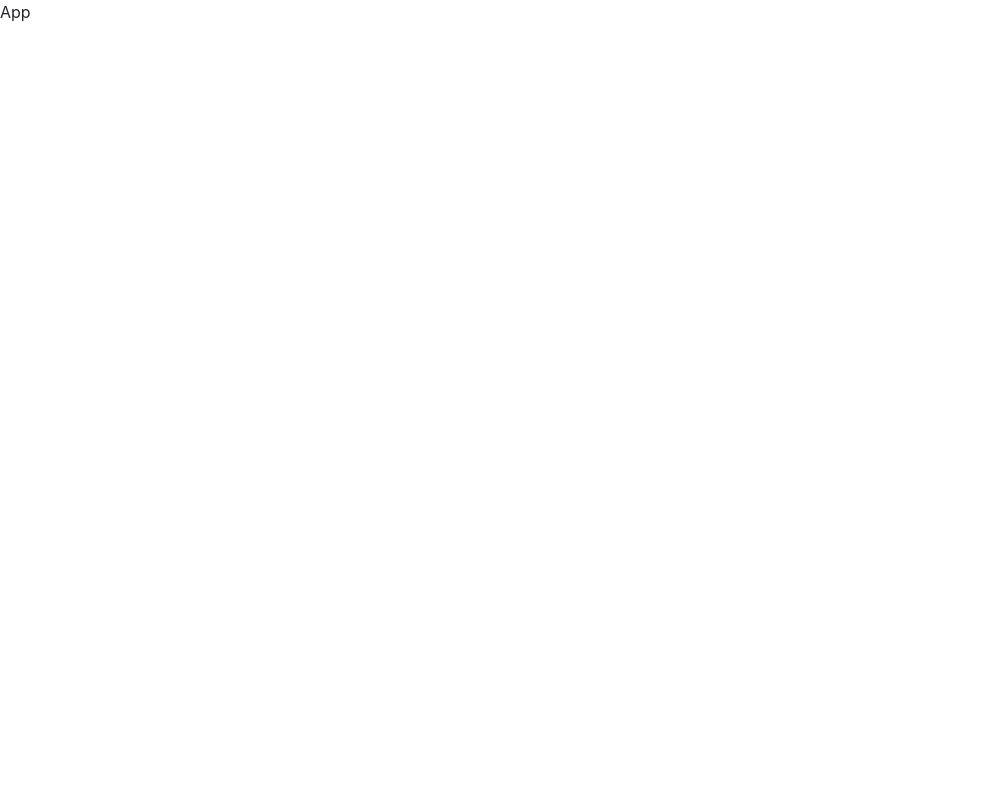
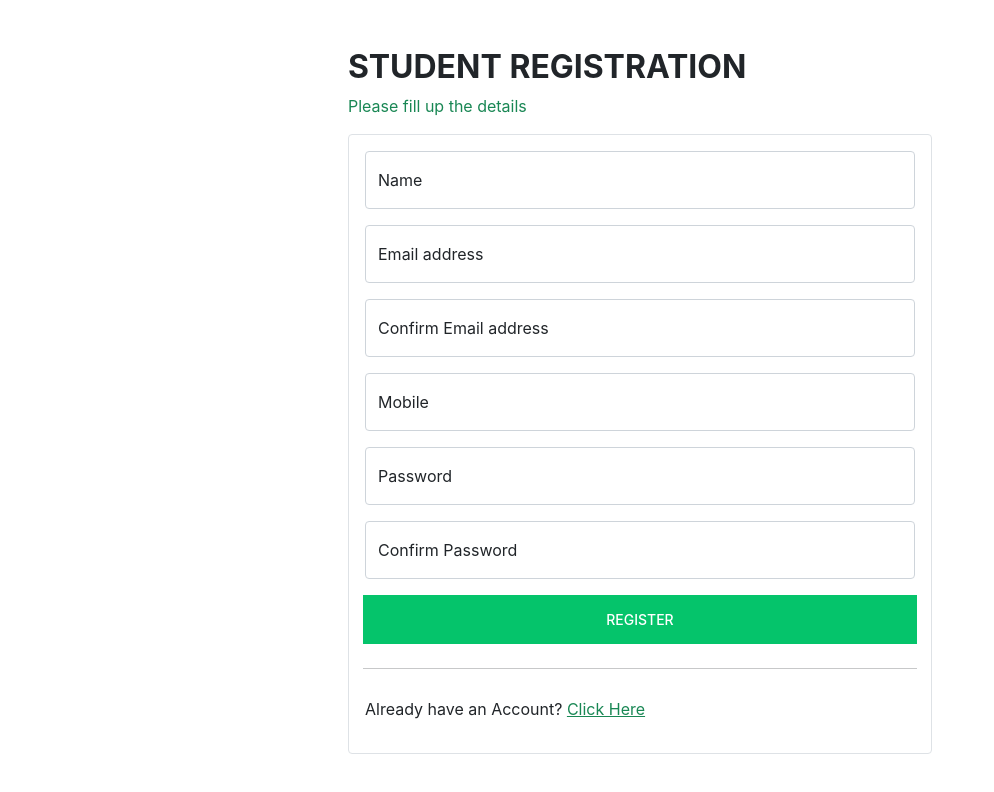
Before and after one commit to shagunchaudhary72/cdac-project, a React (Create React App) app in the folder frontend-university-counselling-system/: page / in a window 1280 px wide. Shown: the top 792 px of the page, without its empty margins (0-994 px from the left). Built offline with nearby package versions, Linux system fonts and the light colour scheme.

Commit message:
Frontend Login and Registeration done by TUSHAR

```diff
--- a/frontend-university-counselling-system/package.json
+++ b/frontend-university-counselling-system/package.json
@@ -8,6 +8,7 @@
     "@testing-library/user-event": "^13.5.0",
     "react": "^18.0.0",
     "react-dom": "^18.0.0",
+    "react-icons": "^4.3.1",
     "react-scripts": "5.0.0",
     "web-vitals": "^2.1.4"
   },
--- a/frontend-university-counselling-system/public/index.html
+++ b/frontend-university-counselling-system/public/index.html
@@ -9,7 +9,6 @@
       name="description"
       content="Web site created using create-react-app"
     />
-    <link rel="apple-touch-icon" href="%PUBLIC_URL%/logo192.png" />
     <!--
       manifest.json provides metadata used when your web app is installed on a
       user's mobile device or desktop. See https://developers.google.com/web/fundamentals/web-app-manifest/
--- a/frontend-university-counselling-system/src/App.js
+++ b/frontend-university-counselling-system/src/App.js
@@ -1,8 +1,12 @@
 import React from 'react'
+import Login from './Components/Login/Login'
+import RegisterStudent from './Components/RegisterAsStudent/RegisterStudent'
 
 const App = () => {
   return (
-    <div>App</div>
+    <>
+      <RegisterStudent />
+    </>
   )
 }
 
--- /dev/null
+++ b/frontend-university-counselling-system/src/Components/Login/Login.css
@@ -0,0 +1,81 @@
+.btn1 {
+	font-weight: 500;
+	text-align: center;
+	color: #fff;
+	background:#20232E;
+	display: inline-block;
+	padding: 14px 30px;
+	border-radius: 0px;
+	text-transform: uppercase;
+	cursor: pointer;
+	font-size: 14px;
+	overflow: hidden;
+	position: relative;
+	border: none;
+	box-shadow: none;
+	vertical-align: middle;
+	-webkit-transform: perspective(1px) translateZ(0);
+	transform: perspective(1px) translateZ(0);
+	-webkit-transition: all 0.3s ease 0s;
+	-moz-transition: all 0.3s ease 0s;
+	transition: all 0.3s ease 0s;
+}
+.btn1:before {
+	content: "";
+	position: absolute;
+	z-index: -1;
+	top: 0;
+	bottom: 0;
+	left: 0;
+	right: 0;
+	background: #05C46B;
+	-webkit-transform: scaleX(0);
+	transform: scaleX(0);
+	-webkit-transform-origin: 50%;
+	transform-origin: 50%;
+	-webkit-transition: all 0.3s ease 0s;
+	-moz-transition: all 0.3s ease 0s;
+	transition: all 0.3s ease 0s;
+}
+.btn1:hover:before,
+.btn1:focus:before,
+.btn1:active:before {
+	transform: scaleX(1);
+}
+.btn1:hover,
+.btn1:focus,
+.btn1:active {
+	color: #fff;
+}
+/* Primary */
+.btn1.primary1 {
+	background: #20232E;
+	color: #fff;
+}
+.btn1.primary1:before{
+	transform: scaleX(1);
+}
+.btn1.primary1:hover:before{
+	transform: scaleX(0);
+}
+/* White */
+.btn1.white{
+	background:#fff;
+	color:#252525;
+}
+.btn1.white:hover{
+	color:#fff;
+}
+/* White Primary */
+.btn1.white.primary1{
+	color:#fff;
+}
+.btn1.white.primary1:before{
+	transform: scaleX(1);
+}
+.btn1.white.primary1:hover:before{
+	transform: scaleX(0);
+}
+.btn1.white.primary1:hover{
+	color:#252525;
+}
--- /dev/null
+++ b/frontend-university-counselling-system/src/Components/Login/Login.jsx
@@ -0,0 +1,55 @@
+import { useState } from "react";
+import "./Login.css";
+const Login = () => {
+
+    const [email, setEmail] = useState("");
+    const [password, setPassword] = useState("");
+
+
+    let emailTextHandler = (event) => {
+        setEmail(event.target.value);
+    }
+    let passwordTextHandler = (event) => {
+        setPassword(event.target.value);
+    }
+
+
+    let onLoginSubmit = (event) => {
+        event.preventDefault();
+        console.log(email + " " + password);
+    }
+
+    return (
+        <div className="container-fluid w-50 mt-5">
+            <div className="m-3">
+                <h2 className="fw-bold mb-2 text-uppercase">Login</h2>
+                <p className="text-50 text-success mb-3">Please enter your login and password!</p>
+                <div className="border border-1 rounded">
+                    <div className="m-3">
+                        <form onSubmit={onLoginSubmit}>
+                            <div className="form-floating mb-3">
+                                <input type="email" className="form-control" value={email} onChange={emailTextHandler} placeholder="name@example.com" />
+                                <label>Email address</label>
+                            </div>
+                            <div className="form-floating mb-3">
+                                <input type="password" className="form-control" value={password} onChange={passwordTextHandler} placeholder="password" />
+                                <label>Password</label>
+                            </div>
+
+                            <div className="row g-1">
+                                <div className="text-center mb-2"><a href="#!" className="link-success">Forgot password?</a></div>
+                                <button className="btn1 primary1">Login</button>
+
+
+                                <hr className="my-4" />
+                                <p>Don't have an account? <a href="#!" className="link-success">Register as Student</a><span className="text-secondary"> OR </span><a href="#!" className="link-success">College</a></p>
+                            </div>
+                        </form>
+                    </div >
+                </div >
+            </div >
+        </div >
+    );
+}
+
+export default Login;
--- /dev/null
+++ b/frontend-university-counselling-system/src/Components/RegisterAsStudent/RegisterStudent.jsx
@@ -0,0 +1,98 @@
+import { useState } from "react";
+
+const RegisterStudent = () => {
+
+    const [email, setEmail] = useState("");
+    const [password, setPassword] = useState("");
+    const [name,setName] = useState("");
+    const [confirmEmail, setConfirmEmail] = useState("");
+    const [phone,setPhone] = useState("");
+    const [confirmPassword, setConfirmPassword] = useState("");
+    const [role,setRole] = useState("STUDENT");
+    const [nameErr,setNameErr] = useState("");
+    const [emailErr,setEmailErr] = useState("");
+    const [confirmEmailErr,setConfirmEmailErr] = useState("");
+    const [phoneErr,setPhoneErr] = useState("");
+
+
+    let emailTextHandler = (event) => {
+        setEmail(event.target.value);
+    }
+    let passwordTextHandler = (event) => {
+        setPassword(event.target.value);
+    }
+    let nameTextHandler = (event) => {
+        setName(event.target.value);
+    }
+
+    let confirmEmailTextHandler = (event) => {
+        setConfirmEmail(event.target.value)
+    }
+
+    let confirmPasswordTextHandler = (event) => {
+        setConfirmPassword(event.target.value);
+    }
+
+    let phoneTextHandler = (event) => {
+        setPhone(event.target.value);
+    }
+
+    let validation = () => {
+        if(name == "" || name == null){
+
+        }
+    }
+
+    let onRegisterationSubmit = (event) => {
+        event.preventDefault();
+    }
+
+    return (
+        <div className="container-fluid w-50 mt-5">
+            <div className="m-3">
+                <h2 className="fw-bold mb-2 text-uppercase">Student Registration</h2>
+                <p className="text-50 text-success mb-3">Please fill up the details</p>
+                <div className="border border-1 rounded">
+                    <div className="m-3">
+                        <form onSubmit={onRegisterationSubmit}>
+                        <input type="hidden" value={role}/>
+                        <div className="form-floating mb-3">
+                                <input type="text" className="form-control" value={name} onChange={nameTextHandler} placeholder="Enter Name" />
+                                <label>Name</label>
+                            </div>
+                            <div className="form-floating mb-3">
+                                <input type="email" className="form-control" value={email} onChange={emailTextHandler} placeholder="name@example.com" />
+                                <label>Email address</label>
+                            </div>
+                            <div className="form-floating mb-3">
+                                <input type="email" className="form-control" value={confirmEmail} onChange={confirmEmailTextHandler} placeholder="name@example.com" />
+                                <label>Confirm Email address</label>
+                            </div>
+                            <div className="form-floating mb-3">
+                                <input type="tel" className="form-control" value={phone} onChange={phoneTextHandler} pattern="[0-9]{10}" placeholder="ex: 6362139594" />
+                                <label>Mobile</label>
+                            </div>
+                            <div className="form-floating mb-3">
+                                <input type="password" className="form-control" value={password} onChange={passwordTextHandler} placeholder="Enter Password" />
+                                <label>Password</label>
+                            </div>
+                            <div className="form-floating mb-3">
+                                <input type="password" className="form-control" value={confirmPassword} onChange={confirmPasswordTextHandler} placeholder="Enter Confirm Password" />
+                                <label>Confirm Password</label>
+                            </div>
+                            <div className="row g-1">
+                                <button className="btn1 primary1">Register</button>
+
+
+                                <hr className="my-4" />
+                                <p>Already have an Account? <a href="#!" className="link-success">Click Here</a></p>
+                            </div>
+                        </form>
+                    </div >
+                </div >
+            </div >
+        </div >
+    );
+}
+
+export default RegisterStudent;
```
Also changed, not shown: 2 other files (tests, documents, lock files or other folders).
